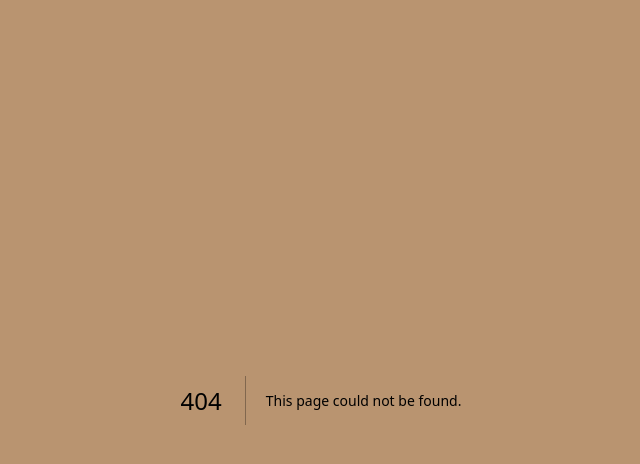
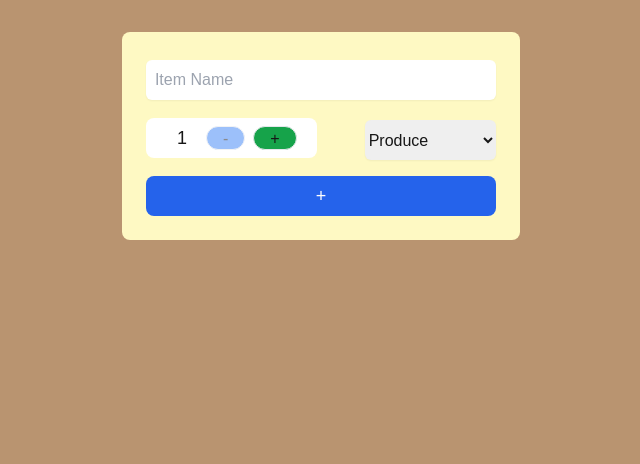
Before and after one commit to DevVoyage/cprg306-assignments, a Next.js app: page /week-5 in a window 1280 px wide. Before the commit this address had no page. Shown: the top 464 px of the page, without its empty margins (319-959 px from the left). Built offline with nearby package versions, Linux system fonts and the light colour scheme.

Commit message:
Week-5
Interactivity with React state and forms

```diff
--- a/app/page.js
+++ b/app/page.js
@@ -13,6 +13,9 @@ export default function Home() {
       <li>
         <Link href="/week-4">Week 4</Link>
       </li>
+      <li>
+        <Link href="/week-5">Week 5</Link>
+      </li>
     </div>
   );
 }
--- /dev/null
+++ b/app/week-5/new-item.js
@@ -0,0 +1,119 @@
+'use client';
+
+import React, { useState } from 'react';
+
+const NewItem = () => {
+  const [name, setName] = useState('');
+  const [quantity, setQuantity] = useState(1);
+  const [category, setCategory] = useState('Produce');
+
+  const increment = () => {
+    if (quantity < 20) {
+      setQuantity(quantity + 1);
+    }
+  };
+
+  const decrement = () => {
+    if (quantity > 1) {
+      setQuantity(quantity - 1);
+    }
+  };
+
+  const handleSubmit = (event) => {
+    event.preventDefault();
+
+    const item = { name, quantity, category };
+    console.log(item);
+    alert(`Added Item: ${name}, quantity: ${quantity}, category: ${category}`);
+
+    // Reset state variables
+    setName('');
+    setQuantity(1);
+    setCategory('Produce');
+  };
+
+  return (
+    <div className="max-w-md mx-auto p-6 border-orange-500 bg-yellow-100 rounded-lg flex items-center justify-between">
+      <form onSubmit={handleSubmit} className="space-y-4">
+        {/* Row 1: Item Name */}
+        <div>
+          <input
+            type="text"
+            value={name}
+            onChange={(e) => setName(e.target.value)}
+            placeholder="  Item Name"
+            required
+            className="mt-1 block w-full h-10 border-orange-500 rounded-md shadow-sm focus:ring-blue-500 focus:border-blue-500"
+            style={{ minWidth: '350px' }}
+          />
+        </div>
+
+        {/* Row 2: Quantity and Category for type of produce */}
+        <div className="flex items-center space-x-12">
+            {/* Quantity Display and Buttons for increasing and decreasing quantity */}
+            <div className="border-orange-500 bg-white h-8 rounded-lg p-5 w-25 flex items-center space-x-2 justify-between">
+                <div className="text-lg px-2 py-1 w-8 text-center">{quantity}</div>
+                    <button
+                    onClick={(e) => {
+                        e.preventDefault();
+                        decrement();
+                      }}
+                    disabled={quantity === 1}
+                    className={`px-4 h-6 border rounded-full bg-blue-500 hover:bg-blue-600 ${
+                    quantity === 1 ? 'opacity-50' : ''
+                    }`}
+                    >
+                    -
+                    </button>
+
+
+                    <button
+                    onClick={(e) => {
+                        e.preventDefault();
+                        increment();
+                      }}
+                    disabled={quantity === 20}
+                    className={`px-4 h-6 border rounded-full bg-green-600 hover:bg-green-300 ${
+                    quantity === 20 ? 'opacity-50' : ''
+                    }`}
+                    >
+                    +
+                    </button>
+            </div>
+
+            {/* Category Dropdown for type of produce */}
+            <div className="flex-1">
+                <select
+                id="category"
+                value={category}
+                onChange={(e) => setCategory(e.target.value)}
+                className="mt-1 block w-full h-10 border-gray-300 rounded-md shadow-sm focus:ring-blue-500 focus:border-blue-500"
+                >
+                <option value="Produce">Produce</option>
+                <option value="Dairy">Dairy</option>
+                <option value="Bakery">Bakery</option>
+                <option value="Meat">Meat</option>
+                <option value="Frozen Foods">Frozen Foods</option>
+                <option value="Canned Goods">Canned Goods</option>
+                <option value="Dry Goods">Dry Goods</option>
+                <option value="Beverages">Beverages</option>
+                <option value="Snacks">Snacks</option>
+                <option value="Household">Household</option>
+                <option value="Other">Other</option>
+                </select>
+            </div>
+        </div>
+
+        {/* Row 3: Submit Button */}
+        <button
+          type="submit"
+          className="w-full h-10 bg-blue-600 text-white py-2 rounded-lg hover:bg-blue-700 flex items-center justify-center"
+        >
+          <span className="text-lg">+</span>
+        </button>
+      </form>
+    </div>
+  );
+};
+
+export default NewItem;
--- /dev/null
+++ b/app/week-5/page.js
@@ -0,0 +1,11 @@
+import NewItem from './new-item';
+
+const Page = () => {
+  return (
+    <div className="flex flex-col items-center justify-start min-h-screen pt-8">
+      <NewItem />
+    </div>
+  );
+};
+
+export default Page;
```
